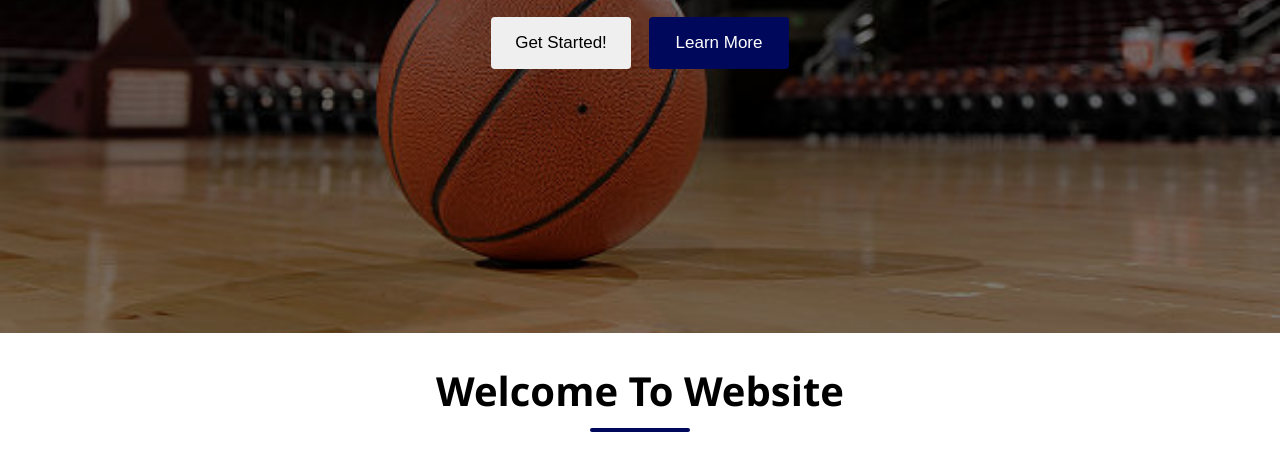
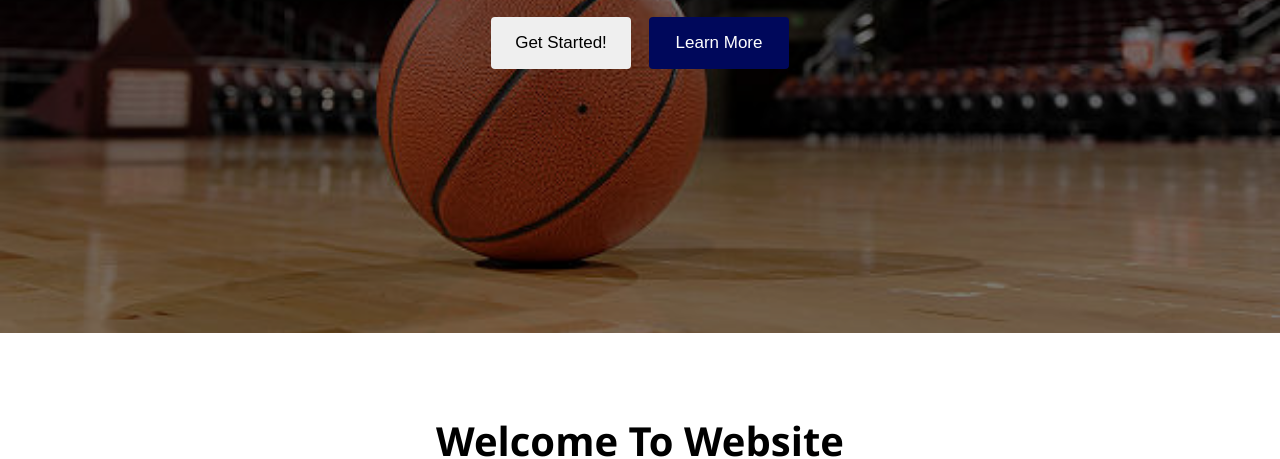
Before and after one commit to mohammedjadd/web1, a plain HTML site: page index.html in a window 1280 px wide. Shown: the part 467-926 px from the top of the page. Drawn offline with Linux system fonts and the light colour scheme.

Commit message:
Update style.css

```diff
--- a/css/style.css
+++ b/css/style.css
@@ -157,7 +157,7 @@ margin: 20px 0;}
     text-transform: capitalize;
 
 font-size: 40px;
-margin-top: 30px;}
+margin-top: 80px;}
 
 .line{width: 100px;
 height: 4px;
```
